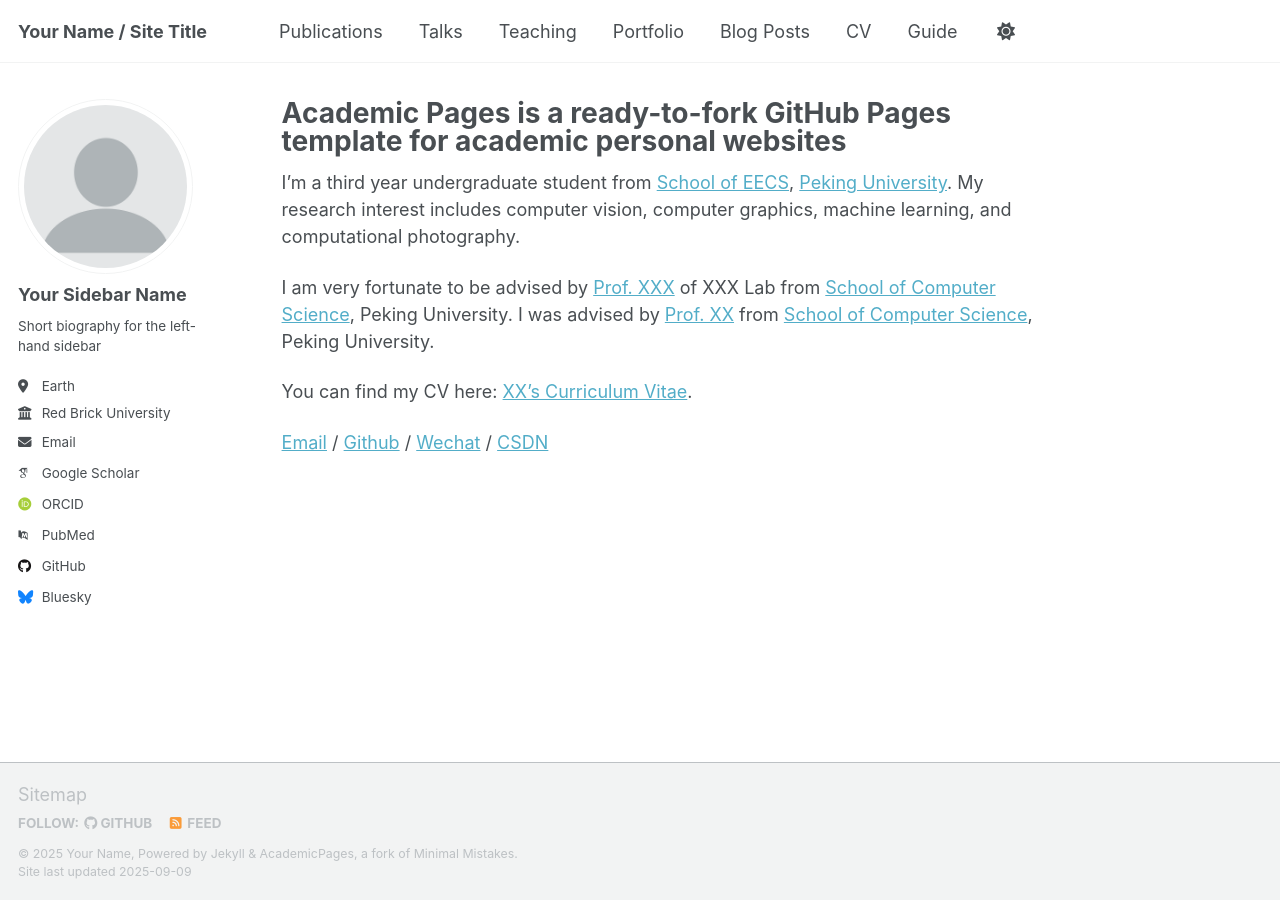
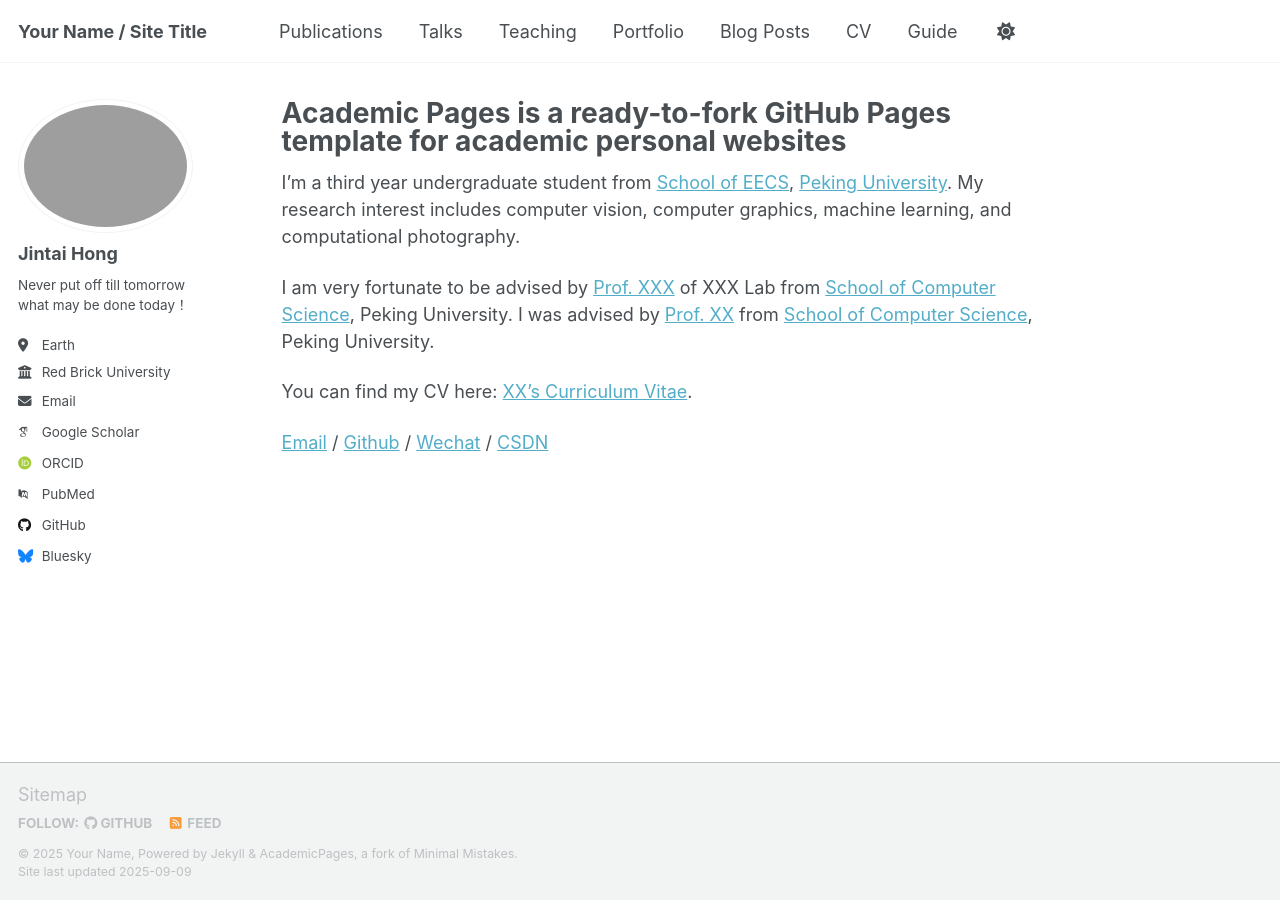
Before and after one commit to Jasper0209/jasper0209.github.io, a Jekyll site: the page built from _pages/about.md, in a window 1280 px wide. Built offline with Jekyll 4.4.1, drawn with Linux system fonts in a browser that asks for light colours; some web fonts are replaced; a script that is not in the unit is left out.

Commit message:
Update _config.yml

```diff
--- a/_config.yml
+++ b/_config.yml
@@ -22,10 +22,10 @@ repository               : "academicpages/academicpages.github.io"
 #               Additional customization can be done by editing /_includes/author-profile.html
 author:
   # Biographic information
-  avatar           : "profile.png"
-  name             : "Your Sidebar Name"
+  avatar           : "personal_image.png"
+  name             : "Jintai Hong"
   pronouns         : # example: "she/her"
-  bio              : "Short biography for the left-hand sidebar"
+  bio              : "Never put off till tomorrow what may be done today！"
   location         : "Earth"
   employer         : "Red Brick University"
   uri              : # URL
```
